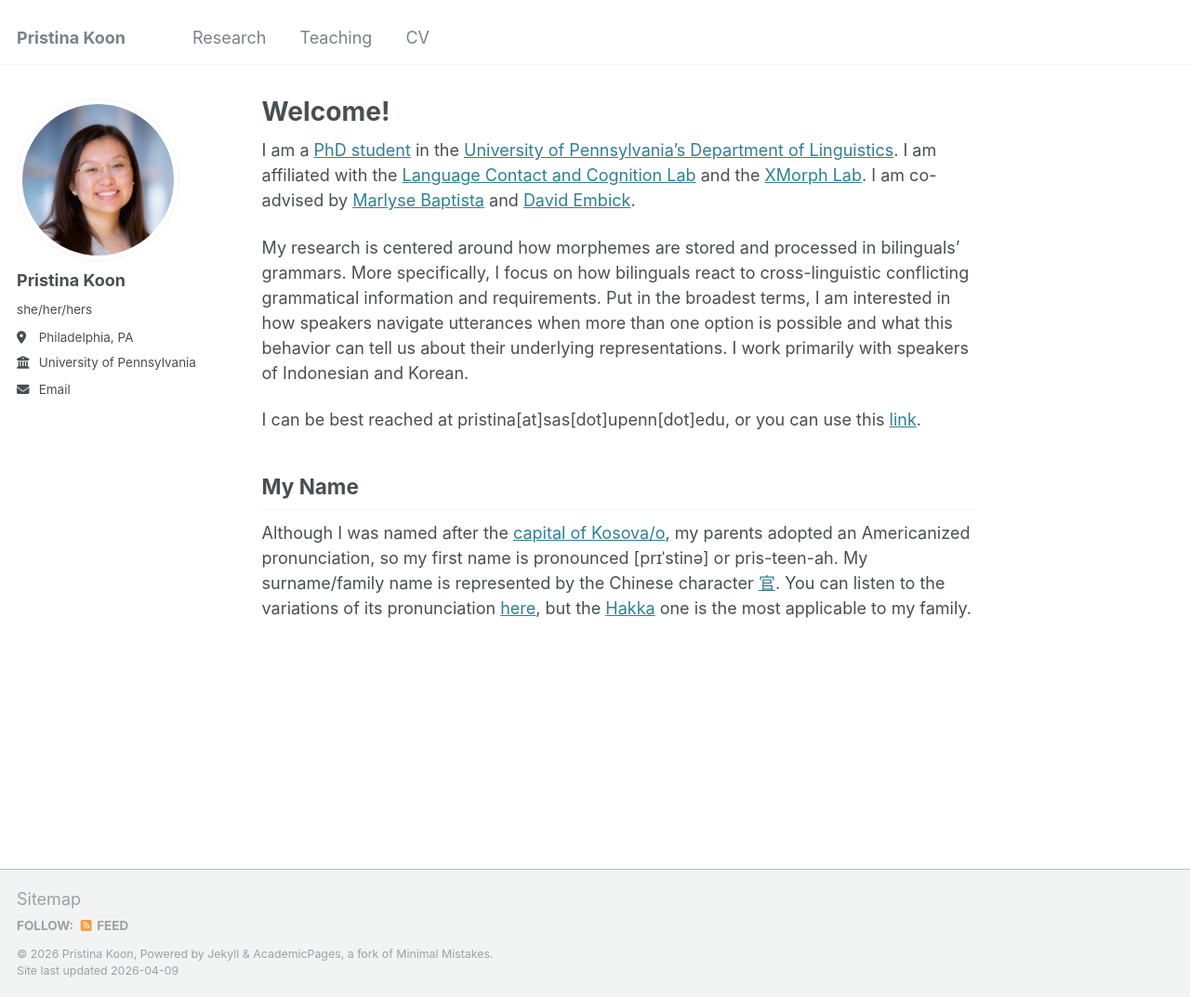
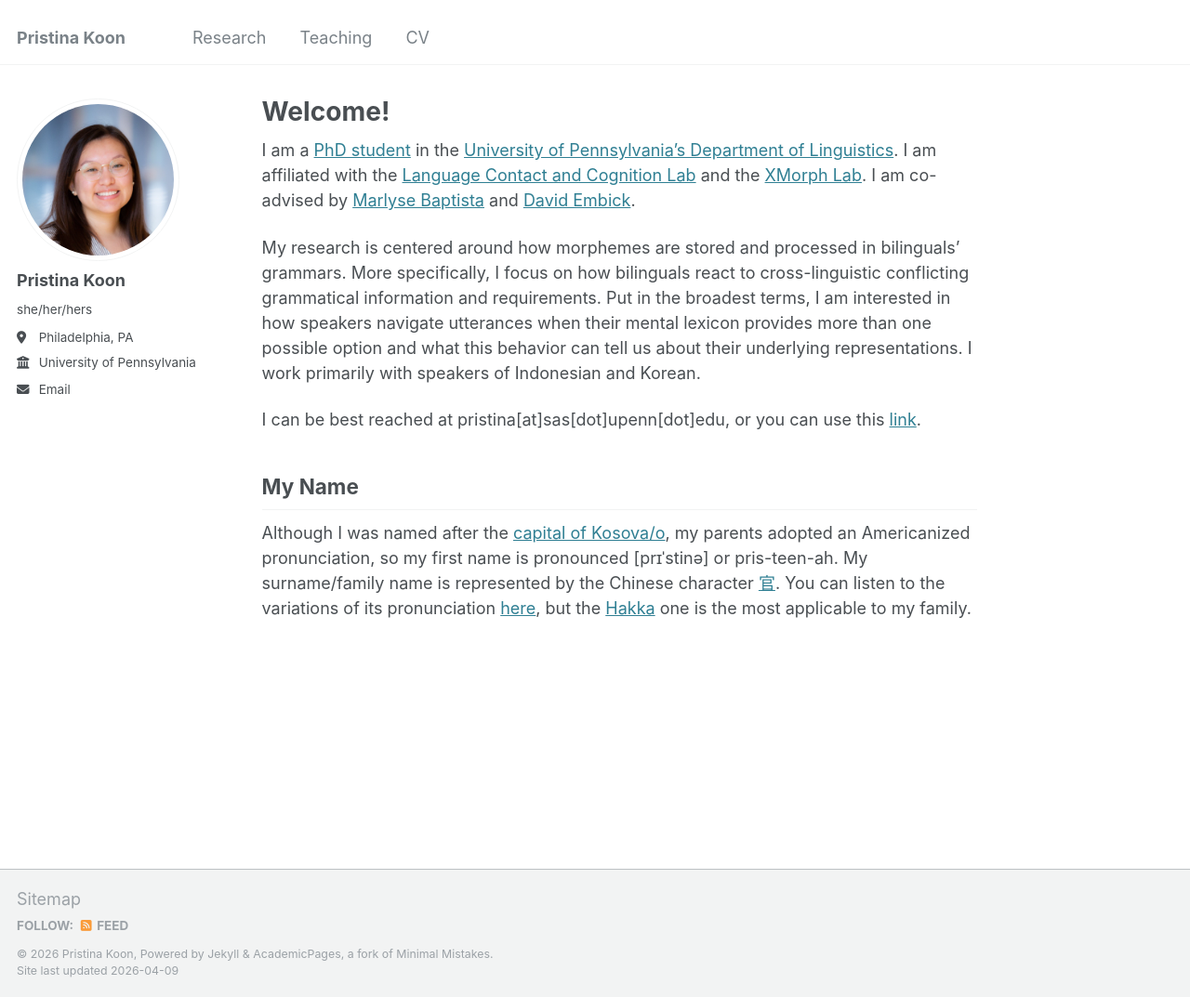
Before and after one commit to pristinakoon/pristinakoon.github.io, a Jekyll site: the page built from _pages/about.md, in a window 1280 px wide and 1073 px high. Shown: the whole window at 93% size. Built offline with Jekyll 4.4.1, drawn with Linux system fonts in a browser that asks for light colours.

Commit message:
Refine description of bilingual research focus

```diff
--- a/_pages/about.md
+++ b/_pages/about.md
@@ -8,7 +8,7 @@ redirect_from:
 
 I am a [PhD student](https://www.ling.upenn.edu/people/pristina-koon) in the [University of Pennsylvania's Department of Linguistics](https://www.ling.upenn.edu/). I am affiliated with the [Language Contact and Cognition Lab](https://web.sas.upenn.edu/language-contact-cognition-lab/) and the [XMorph Lab](https://web.sas.upenn.edu/embick-lab/). I am co-advised by [Marlyse Baptista](https://web.sas.upenn.edu/marlysebaptista/) and [David Embick](https://www.ling.upenn.edu/~embick/).
 
-My research is centered around how morphemes are stored and processed in bilinguals' grammars. More specifically, I focus on how bilinguals react to cross-linguistic conflicting grammatical information and requirements. Put in the broadest terms, I am interested in how speakers navigate utterances when more than one option is possible and what this behavior can tell us about their underlying representations. I work primarily with speakers of Indonesian and Korean.
+My research is centered around how morphemes are stored and processed in bilinguals' grammars. More specifically, I focus on how bilinguals react to cross-linguistic conflicting grammatical information and requirements. Put in the broadest terms, I am interested in how speakers navigate utterances when their mental lexicon provides more than one possible option and what this behavior can tell us about their underlying representations. I work primarily with speakers of Indonesian and Korean.
 
 I can be best reached at pristina[at]sas[dot]upenn[dot]edu, or you can use this [link](mailto:pristina@sas.upenn.edu).
 
```
